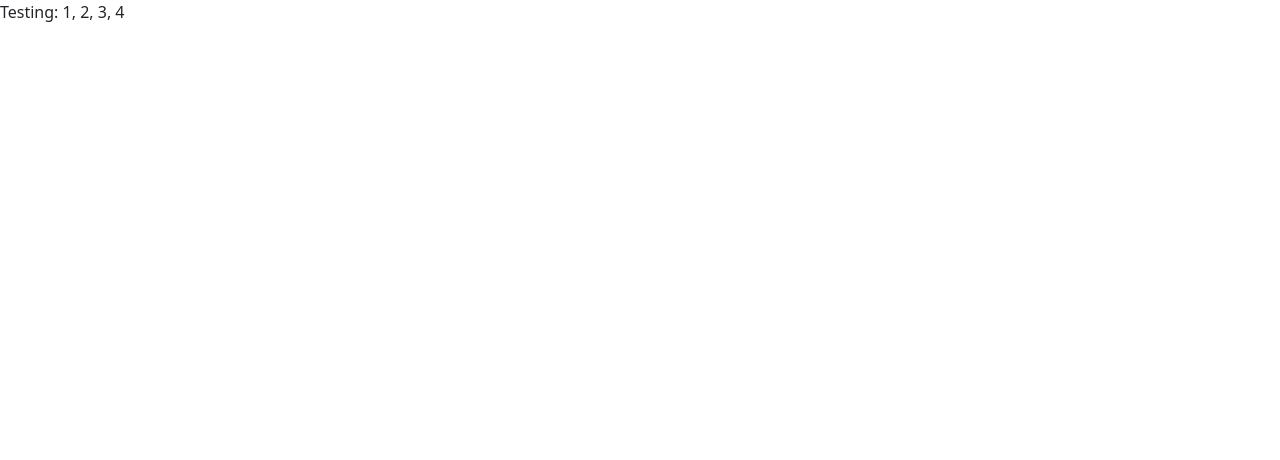
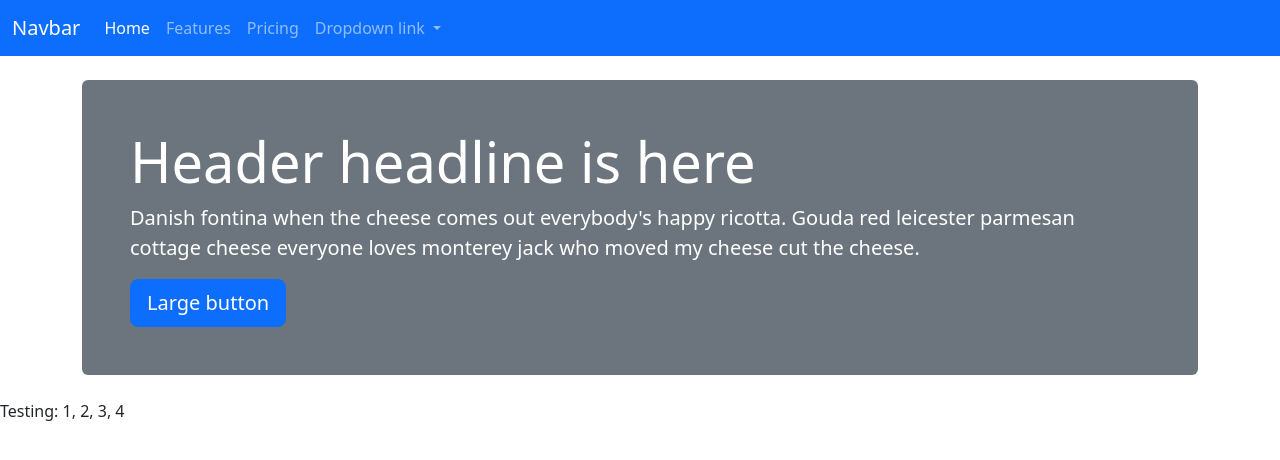
Before and after one commit to gracynfreiling/gracyn-bootstrap, a website: page src/index.html in a window 1280 px wide. Drawn offline with nearby package versions, Linux system fonts and the light colour scheme; files that its build step writes are made by us from their sources; files whose address does not match are found by name.

Commit message:
components

```diff
--- a/src/index.html
+++ b/src/index.html
@@ -8,6 +8,44 @@
 </head>
 
 <body>
+  <nav class="navbar navbar-expand-lg bg-primary" data-bs-theme="dark">
+  <div class="container-fluid">
+    <a class="navbar-brand" href="#">Navbar</a>
+    <button class="navbar-toggler" type="button" data-bs-toggle="collapse" data-bs-target="#navbarNavDropdown" aria-controls="navbarNavDropdown" aria-expanded="false" aria-label="Toggle navigation">
+      <span class="navbar-toggler-icon"></span>
+    </button>
+    <div class="collapse navbar-collapse" id="navbarNavDropdown">
+      <ul class="navbar-nav">
+        <li class="nav-item">
+          <a class="nav-link active" aria-current="page" href="#">Home</a>
+        </li>
+        <li class="nav-item">
+          <a class="nav-link" href="#">Features</a>
+        </li>
+        <li class="nav-item">
+          <a class="nav-link" href="#">Pricing</a>
+        </li>
+        <li class="nav-item dropdown">
+          <a class="nav-link dropdown-toggle" href="#" role="button" data-bs-toggle="dropdown" aria-expanded="false">
+            Dropdown link
+          </a>
+          <ul class="dropdown-menu">
+            <li><a class="dropdown-item" href="#">Action</a></li>
+            <li><a class="dropdown-item" href="#">Another action</a></li>
+            <li><a class="dropdown-item" href="#">Something else here</a></li>
+          </ul>
+        </li>
+      </ul>
+    </div>
+  </div>
+</nav>
+<div class="container">
+  <header class="bg-secondary text-white my-4 p-5 rounded">
+    <h1 class="display-4">Header headline is here</h1>
+    <p class="lead">Danish fontina when the cheese comes out everybody's happy ricotta. Gouda red leicester parmesan cottage cheese everyone loves monterey jack who moved my cheese cut the cheese.</p>
+    <button type="button" class="btn btn-primary btn-lg">Large button</button>
+  </header>
+</div>
   <!-- Content starts here -->
   <p>Testing: 1, 2, 3, 4</p>
 
```
Also changed, not shown: docs/index.html (+38 -0 lines).
